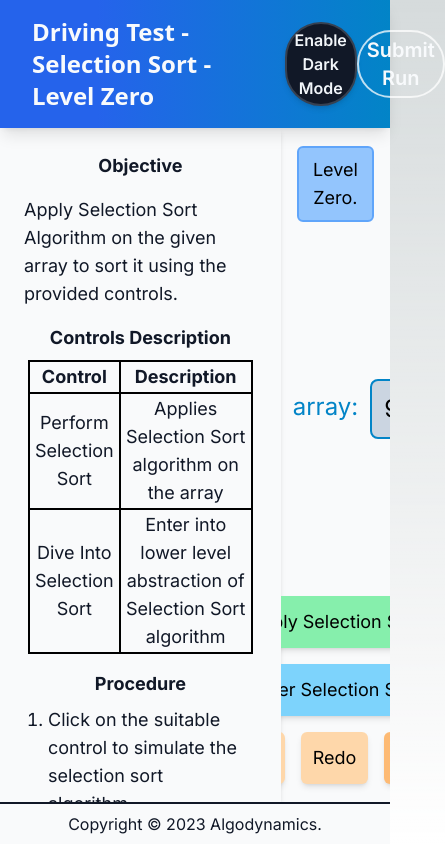
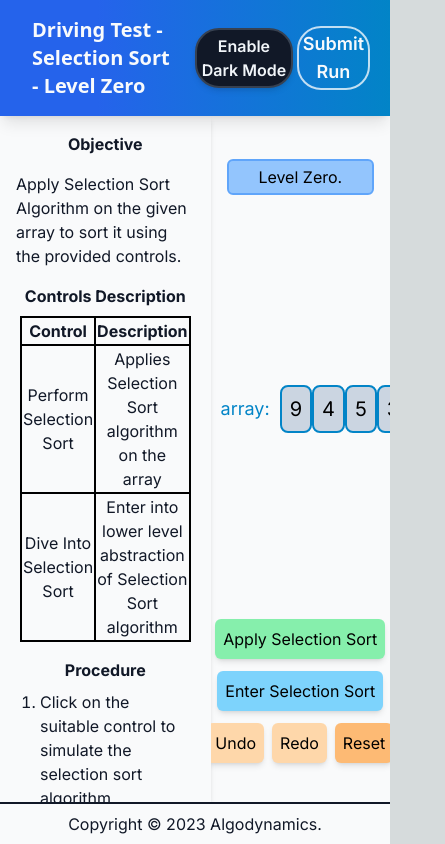
Before and after one commit to algodynamics-iiith/selection-sort-hierarchical, a Next.js app: page /level-zero in a window 390 px wide. Shown: the whole page, 445 px wide, since content can reach past the window. Built offline with nearby package versions, Linux system fonts and the light colour scheme.

Commit message:
Updated UI support for mobile

```diff
--- a/app/(experiment)/level-one/page.tsx
+++ b/app/(experiment)/level-one/page.tsx
@@ -117,11 +117,10 @@ const Prompts = Object.freeze({
  * @param stateIndex Index of timeline element indicating the current experiment state.
  * @returns
  */
-function createLevelState(level: number, status: boolean, timeline: SelectionSortState[], stateIndex: number): LevelStateData {
+function createLevelState(level: number, timeline: SelectionSortState[], stateIndex: number): LevelStateData {
   let levelState: LevelStateData = {} as LevelStateData
 
   levelState.level = level
-  levelState.activityStatus = status
   levelState.stateTimeline = timeline
   levelState.currentStateIndex = stateIndex
 
@@ -180,7 +179,6 @@ function initLevelState(levelState: LevelStateData) {
       // Create and store lower LevelStateData
       state = createLevelState(
         levelState.level - state.level + 1,
-        true,
         [newState],
         0
       )
@@ -218,7 +216,7 @@ function initLevelState(levelState: LevelStateData) {
         newState.b))
 
       // New level state.
-      state = createLevelState(state.level, true, newTimeline, newTimeline.length - 1)
+      state = createLevelState(state.level, newTimeline, newTimeline.length - 1)
     }
   }
   console.log("level:", levelNumber, "initLevelState:", state)
@@ -256,7 +254,7 @@ export default function Experiment() {
     newTimeline.push(newState)
     // Update states.
     setPreState({ ...state })
-    setLevelState(createLevelState(levelNumber, true, newTimeline, levelState.currentStateIndex + 1))
+    setLevelState(createLevelState(levelNumber, newTimeline, levelState.currentStateIndex + 1))
     setState(newState)
     setType(Action.FindMax)
     setPrompt(Prompts.FindMax)
@@ -273,7 +271,7 @@ export default function Experiment() {
       newTimeline.push(newState)
       // Update states.
       setPreState({ ...state })
-      setLevelState(createLevelState(levelNumber, true, newTimeline, levelState.currentStateIndex + 1))
+      setLevelState(createLevelState(levelNumber, newTimeline, levelState.currentStateIndex + 1))
       setState(newState)
       setType(Action.SwapMax)
       setPrompt(Prompts.SwapMax)
@@ -287,7 +285,7 @@ export default function Experiment() {
     newTimeline.push(newState)
     // Update states.
     setPreState({ ...state })
-    setLevelState(createLevelState(levelNumber, true, newTimeline, levelState.currentStateIndex + 1))
+    setLevelState(createLevelState(levelNumber, newTimeline, levelState.currentStateIndex + 1))
     setState(newState)
     setType(Action.DecrementBResetMaxI)
     setPrompt(Prompts.DecrementBResetMaxI)
@@ -309,7 +307,7 @@ export default function Experiment() {
     // Update states.
     setPreState({ ...state })
     setState(levelState.stateTimeline[levelState.currentStateIndex - 1])
-    setLevelState(createLevelState(levelNumber, true, levelState.stateTimeline, levelState.currentStateIndex - 1))
+    setLevelState(createLevelState(levelNumber, levelState.stateTimeline, levelState.currentStateIndex - 1))
     setType(Action.Undo)
     setPrompt(Prompts.Undo)
   }
@@ -318,7 +316,7 @@ export default function Experiment() {
     // Update states.
     setPreState({ ...state })
     setState(levelState.stateTimeline[levelState.currentStateIndex + 1])
-    setLevelState(createLevelState(levelNumber, true, levelState.stateTimeline, levelState.currentStateIndex + 1))
+    setLevelState(createLevelState(levelNumber, levelState.stateTimeline, levelState.currentStateIndex + 1))
     setType(Action.Redo)
     setPrompt(Prompts.Redo)
   }
@@ -327,7 +325,7 @@ export default function Experiment() {
     // New variables.
     let initState = initialLevelState.stateTimeline[0]
     let newTimeline = [createState(initState.array, initState.i, initState.max, initState.b)]
-    let newLevelState = createLevelState(levelNumber, true, newTimeline, 0)
+    let newLevelState = createLevelState(levelNumber, newTimeline, 0)
     // Update states.
     setPreState({ ...state })
     setLevelState(newLevelState)
@@ -338,7 +336,7 @@ export default function Experiment() {
 
   function handleDone() {
     // New variables.
-    const newLevelState = createLevelState(levelNumber, false, levelState.stateTimeline, levelState.currentStateIndex)
+    const newLevelState = createLevelState(levelNumber, levelState.stateTimeline, levelState.currentStateIndex)
     // Update states.
     setPreState({ ...state })
     setLevelState(newLevelState)
@@ -388,10 +386,10 @@ export default function Experiment() {
         id='headerBlock'
         className={'grid p-4 grid-cols-4 justify-around bg-gradient-to-r from-blue-600 from-25% to-sky-600  shadow-lg'}
       >
-        <span className={"px-4 font-sans text-2xl font-bold text-slate-50 col-span-3 justify-self-start"}>
+      <span className={"flex px-4 font-sans text-xl md:text-2xl font-bold text-slate-50 col-span-2 lg:col-span-3 justify-self-start items-center"}>
           Driving Test - Selection Sort - Level One
         </span>
-        <div className='col-span-1 flex justify-around items-center'>
+        <div className='col-span-2 lg:col-span-1 flex justify-around items-center'>
           <ThemeToggle />
         </div>
       </header>
@@ -399,18 +397,18 @@ export default function Experiment() {
       <Suspense fallback={<Loading />}>
         <div className="flex-grow flex overflow-hidden">
           {/* Information */}
-          <div className="max-w-lg overflow-y-auto shadow-md p-6 text-lg">
+          <div className="max-w-min md:max-w-min lg:max-w-2xl overflow-y-auto shadow-md p-4 lg:p-8 text-md lg:text-xl">
             <Instructions />
           </div>
           {/* Activity */}
-          <div className="w-full text-lg overflow-x-auto">
+          <div className="w-full text-md lg:text-2xl overflow-auto">
             <div className="relative h-full w-full">
               {/* Controls */}
               <div className={"flex flex-col justify-evenly items-center w-full h-full "}>
                 {/* Prompt */}
                 <div className="w-full">
                   <div className={
-                    "text-center m-4 p-2 rounded-md border-2 text-black "
+                    "text-center lg:m-4 p-1 lg:p-2 rounded-md border-2 text-black "
                     + ((prompt === Prompts.FindMax || prompt === Prompts.SwapMax)
                       ? "bg-green-300 border-green-400"
                       : "bg-blue-300 border-blue-400")}
@@ -421,7 +419,7 @@ export default function Experiment() {
                 {/* Variables */}
                 <div className="grid grid-cols-1 grid-rows-3 w-full items-center justify-center h-1/2">
                   <div className="flex w-full h-full row-start-2 justify-start items-start overflow-visible">
-                    <div className="flex flex-col justify-center items-center text-center w-1/6 h-full p-1 text-xl">
+                    <div className="flex flex-col justify-center items-center text-center w-1/6 h-full lg:p-1 text-md lg:text-2xl">
                       {/* i = {state.i}
                       <br />
                       max = {state.max}
@@ -512,7 +510,7 @@ export default function Experiment() {
         </div>
       </Suspense>
       {/* Copyright */}
-      <div className={"text-center p-2 border-t-2 " + (theme === "Dark" ? "border-gray-100" : "border-gray-900")}>
+      <div className={"text-center lg:text-xl p-2 border-t-2 " + (theme === "Dark" ? "border-gray-100" : "border-gray-900")}>
         Copyright &copy; 2023 Algodynamics.
       </div>
     </Layout>
--- a/app/(experiment)/level-two/page.tsx
+++ b/app/(experiment)/level-two/page.tsx
@@ -117,11 +117,10 @@ const Prompts = Object.freeze({
  * @param stateIndex Index of timeline element indicating the current experiment state.
  * @returns
  */
-function createLevelState(level: number, status: boolean, timeline: SelectionSortState[], stateIndex: number): LevelStateData {
+function createLevelState(level: number, timeline: SelectionSortState[], stateIndex: number): LevelStateData {
   let levelState: LevelStateData = {} as LevelStateData
 
   levelState.level = level
-  levelState.activityStatus = status
   levelState.stateTimeline = timeline
   levelState.currentStateIndex = stateIndex
 
@@ -180,7 +179,6 @@ function initLevelState(levelState: LevelStateData) {
       // Create and store lower LevelStateData
       state = createLevelState(
         levelState.level - state.level + 1,
-        true,
         [newState],
         0
       )
@@ -218,7 +216,7 @@ function initLevelState(levelState: LevelStateData) {
         newState.b))
 
       // New level state.
-      state = createLevelState(state.level, true, newTimeline, newTimeline.length - 1)
+      state = createLevelState(state.level, newTimeline, newTimeline.length - 1)
     }
   }
 
@@ -253,7 +251,7 @@ export default function Experiment() {
       newTimeline.push(newState)
       // Update states.
       setPreState({ ...state })
-      setLevelState(createLevelState(levelNumber, true, newTimeline, levelState.currentStateIndex + 1))
+      setLevelState(createLevelState(levelNumber, newTimeline, levelState.currentStateIndex + 1))
       setState(newState)
       setType(Action.Increment)
       setPrompt(Prompts.Increment)
@@ -268,7 +266,7 @@ export default function Experiment() {
     newTimeline.push(newState)
     // Update states.
     setPreState({ ...state })
-    setLevelState(createLevelState(levelNumber, true, newTimeline, levelState.currentStateIndex + 1))
+    setLevelState(createLevelState(levelNumber, newTimeline, levelState.currentStateIndex + 1))
     setState(newState)
     setType(Action.UpdateMax)
     setPrompt(Prompts.UpdateMax)
@@ -278,7 +276,7 @@ export default function Experiment() {
     // Update states.
     setPreState({ ...state })
     setState(levelState.stateTimeline[levelState.currentStateIndex - 1])
-    setLevelState(createLevelState(levelNumber, true, levelState.stateTimeline, levelState.currentStateIndex - 1))
+    setLevelState(createLevelState(levelNumber, levelState.stateTimeline, levelState.currentStateIndex - 1))
     setType(Action.Undo)
     setPrompt(Prompts.Undo)
   }
@@ -287,7 +285,7 @@ export default function Experiment() {
     // Update states.
     setPreState({ ...state })
     setState(levelState.stateTimeline[levelState.currentStateIndex + 1])
-    setLevelState(createLevelState(levelNumber, true, levelState.stateTimeline, levelState.currentStateIndex + 1))
+    setLevelState(createLevelState(levelNumber, levelState.stateTimeline, levelState.currentStateIndex + 1))
     setType(Action.Redo)
     setPrompt(Prompts.Redo)
   }
@@ -296,7 +294,7 @@ export default function Experiment() {
     // New variables.
     let initState = initialLevelState.stateTimeline[0]
     let newTimeline = [createState(initState.array, initState.i, initState.max, initState.b)]
-    let newLevelState = createLevelState(levelNumber, true, newTimeline, 0)
+    let newLevelState = createLevelState(levelNumber, newTimeline, 0)
     // Update states.
     setPreState({ ...state })
     setLevelState(newLevelState)
@@ -307,7 +305,7 @@ export default function Experiment() {
 
   function handleDone() {
     // New variables.
-    const newLevelState = createLevelState(levelNumber, false, levelState.stateTimeline, levelState.currentStateIndex)
+    const newLevelState = createLevelState(levelNumber, levelState.stateTimeline, levelState.currentStateIndex)
     // Update states.
     setPreState({ ...state })
     setLevelState(newLevelState)
--- a/app/(experiment)/level-zero/instructions.tsx
+++ b/app/(experiment)/level-zero/instructions.tsx
@@ -5,12 +5,12 @@ export default function Information() {
   const theme = useAppSelector(selectTheme)
   return (
     <div className="flex-col space-y-4">
-      <h1 className="text-center font-bold text-lg">Objective</h1>
+      <h1 className="text-center font-bold">Objective</h1>
       <p>
         Apply Selection Sort Algorithm on the given array to sort it using the provided controls.
       </p>
       <div className="text-center m-1 flex-col justify-center space-y-2">
-        <h1 className="font-bold text-lg">Controls Description</h1>
+        <h1 className="font-bold">Controls Description</h1>
         <table className="w-full" id="variables-table">
           <thead>
             <tr>
@@ -33,7 +33,7 @@ export default function Information() {
         </table>
       </div>
       <div className="m-1 space-y-2">
-        <h1 className="text-center font-bold text-lg">Procedure</h1>
+        <h1 className="text-center font-bold">Procedure</h1>
         <ol className="list-decimal ps-5">
           <li>Click on the suitable control to simulate the selection sort algorithm.</li>
           <li>You can <em>Undo</em> and <em>Redo</em> actions or <em>Reset</em> the experiment by clicking on the respective buttons.</li>
--- a/app/(experiment)/level-zero/page.tsx
+++ b/app/(experiment)/level-zero/page.tsx
@@ -182,11 +182,10 @@ const Prompts = Object.freeze({
  * @param stateIndex Index of timeline element indicating the current experiment state.
  * @returns
  */
-function createLevelState(level: number, status: boolean, timeline: SelectionSortState[], stateIndex: number): LevelStateData {
+function createLevelState(level: number, timeline: SelectionSortState[], stateIndex: number): LevelStateData {
   let levelState: LevelStateData = {} as LevelStateData
 
   levelState.level = level
-  levelState.activityStatus = status
   levelState.stateTimeline = timeline
   levelState.currentStateIndex = stateIndex
 
@@ -245,7 +244,6 @@ function initLevelState(levelState: LevelStateData) {
       // Create and store lower LevelStateData
       state = createLevelState(
         levelState.level - state.level + 1,
-        true,
         [newState],
         0
       )
@@ -283,7 +281,7 @@ function initLevelState(levelState: LevelStateData) {
         newState.b))
 
       // New level state.
-      state = createLevelState(state.level, true, newTimeline, newTimeline.length - 1)
+      state = createLevelState(state.level, newTimeline, newTimeline.length - 1)
     }
   }
 
@@ -350,7 +348,7 @@ export default function Experiment() {
     newTimeline.push(newState)
     // Update states.
     setPreState({ ...state })
-    setLevelState(createLevelState(levelNumber, true, newTimeline, levelState.currentStateIndex + 1))
+    setLevelState(createLevelState(levelNumber, newTimeline, levelState.currentStateIndex + 1))
     setState(newState)
     setType(Action.SelectionSort)
     setPrompt(Prompts.SelectionSort)
@@ -372,7 +370,7 @@ export default function Experiment() {
     // Update states.
     setPreState({ ...state })
     setState(levelState.stateTimeline[levelState.currentStateIndex - 1])
-    setLevelState(createLevelState(levelNumber, true, levelState.stateTimeline, levelState.currentStateIndex - 1))
+    setLevelState(createLevelState(levelNumber, levelState.stateTimeline, levelState.currentStateIndex - 1))
     setType(Action.Undo)
     setPrompt(Prompts.Undo)
   }
@@ -381,7 +379,7 @@ export default function Experiment() {
     // Update states.
     setPreState({ ...state })
     setState(levelState.stateTimeline[levelState.currentStateIndex + 1])
-    setLevelState(createLevelState(levelNumber, true, levelState.stateTimeline, levelState.currentStateIndex + 1))
+    setLevelState(createLevelState(levelNumber, levelState.stateTimeline, levelState.currentStateIndex + 1))
     setType(Action.Redo)
     setPrompt(Prompts.Redo)
   }
@@ -390,7 +388,7 @@ export default function Experiment() {
     // New variables.
     let initState = initialLevelState.stateTimeline[0]
     let newTimeline = [createState(initState.array, initState.i, initState.max, initState.b)]
-    let newLevelState = createLevelState(levelNumber, true, newTimeline, 0)
+    let newLevelState = createLevelState(levelNumber, newTimeline, 0)
     // Update states.
     setPreState({ ...state })
     setLevelState(newLevelState)
@@ -410,7 +408,7 @@ export default function Experiment() {
 
   function handleConfirmSubmit() {
     // New variables.
-    const newLevelState = createLevelState(levelNumber, false, levelState.stateTimeline, levelState.currentStateIndex)
+    const newLevelState = createLevelState(levelNumber, levelState.stateTimeline, levelState.currentStateIndex)
     // Update states.
     setPreState({ ...state })
     setLevelState(newLevelState)
@@ -421,6 +419,7 @@ export default function Experiment() {
   }
 
   function handleCancelSubmit() {
+    // Update states.
     setPreState({ ...state })
     setLevelState({ ...levelState })
     setState({ ...state })
@@ -472,18 +471,18 @@ export default function Experiment() {
         id='headerBlock'
         className={'grid p-4 grid-cols-4 justify-around bg-gradient-to-r from-blue-600 from-25% to-sky-600  shadow-lg'}
       >
-        <span className={"px-4 font-sans text-2xl font-bold text-slate-50 col-span-3 justify-self-start"}>
+        <span className={"flex px-4 font-sans text-xl md:text-2xl font-bold text-slate-50 col-span-2 lg:col-span-3 justify-self-start items-center"}>
           Driving Test - Selection Sort - Level Zero
         </span>
-        <div className='col-span-1 flex justify-around items-center'>
+        <div className='col-span-2 lg:col-span-1 flex justify-around items-center'>
           <ThemeToggle />
           <Suspense fallback={null}>
             {/* Submit Button */}
             <button
               type='button'
-              className='transition ease-out hover:scale-110 hover:duration-400
-                px-2 py-1 border-2 border-white/75 hover:border-white hover:bg-slate-50/10 rounded-full
-                text-xl font-semibold text-slate-50'
+              className='transition ease-out hover:scale-110 hover:duration-400 m-1
+                px-1 py-0.5 md:px-2 md:py-1 border-2 border-white/75 hover:border-white hover:bg-slate-50/10 rounded-3xl md:rounded-full
+                text-lg :md:text-xl font-semibold text-slate-50'
               onClick={() => handleSubmit()}
             >
               Submit Run
@@ -495,11 +494,11 @@ export default function Experiment() {
       <Suspense fallback={<Loading />}>
         <div className="flex-grow flex overflow-hidden">
           {/* Information */}
-          <div className="max-w-lg overflow-y-auto shadow-md p-6 text-lg">
+          <div className="max-w-min md:max-w-min lg:max-w-2xl overflow-y-auto shadow-md p-4 lg:p-8 text-md lg:text-xl">
             <Instructions />
           </div>
           {/* Activity */}
-          <div className="w-full text-lg overflow-x-auto">
+          <div className="w-full text-md lg:text-2xl overflow-x-auto">
             <div className="relative h-full w-full">
               {/* Submit Window */}
               <div className={
@@ -534,7 +533,7 @@ export default function Experiment() {
                 {/* Prompt */}
                 <div className="w-full">
                   <div className={
-                    "text-center m-4 p-2 rounded-md border-2 text-black "
+                    "text-center m-4 p-1 lg:p-2 rounded-md border-2 text-black lg:text-xl "
                     + ((prompt === Prompts.SelectionSort || prompt === Prompts.ConfirmSubmit)
                       ? "bg-green-300 border-green-400"
                       : "bg-blue-300 border-blue-400")}
@@ -605,7 +604,7 @@ export default function Experiment() {
         </div>
       </Suspense>
       {/* Copyright */}
-      <div className={"text-center p-2 border-t-2 " + (theme === "Dark" ? "border-gray-100" : "border-gray-900")}>
+      <div className={"text-center lg:text-xl p-2 border-t-2 " + (theme === "Dark" ? "border-gray-100" : "border-gray-900")}>
         Copyright &copy; 2023 Algodynamics.
       </div>
     </Layout>
--- a/app/_components/_buttons/actionButton.tsx
+++ b/app/_components/_buttons/actionButton.tsx
@@ -17,8 +17,8 @@ export default function ActionButton({
     <button
       type="button"
       id={id}
-      className={"flex m-2 p-3 justify-center items-center "
-        + "rounded-md shadow-md text-black "
+      className={"flex m-1 p-2 lg:m-2 lg:p-4 justify-center items-center "
+        + "rounded-md shadow-md text-black lg:text-xl "
         + (disabled ? "" : "transition ease-out hover:scale-105 hover:duration-300 ")
         + (type === "primary"
           ? (disabled ? "bg-green-200" : "bg-green-300")
--- a/app/_components/_buttons/arrayElements.tsx
+++ b/app/_components/_buttons/arrayElements.tsx
@@ -17,7 +17,7 @@ export default function ArrayElement({
 }) {
   return (
     <span
-      className={"flex justify-center p-3 border-2 border-sky-600 text-black text-2xl rounded-lg "
+      className={"flex justify-center p-2 lg:p-3 border-2 border-sky-600 text-black text-xl lg:text-2xl rounded-lg "
         + (highlight
           ? "border-dashed bg-yellow-300"
           : sorted
--- a/app/_components/_buttons/darkModeToggleButton.tsx
+++ b/app/_components/_buttons/darkModeToggleButton.tsx
@@ -12,8 +12,8 @@ export default function ThemeToggle() {
     <button
       type="button"
       id="dark-mode-toggle-button"
-      className={"px-2 py-1 justify-center items-center "
-        + "rounded-full shadow-md border-2 font-semibold "
+      className={"p-1 md:px-2 md:py-1 justify-center items-center "
+        + "rounded-3xl shadow-md border-2 font-semibold text-md lg:text-lg "
         + (theme === "Dark" ? "bg-slate-100 border-slate-300 text-gray-900" : "bg-gray-900 border-gray-700 text-slate-100")
       }
       onClick={() => dispatch(updateTheme(theme === "Light" ? "Dark" : "Light"))}
--- a/app/_components/_constructors/createArray.tsx
+++ b/app/_components/_constructors/createArray.tsx
@@ -34,15 +34,15 @@ export default function CreateArray({
   }
 
   return (
-    <div className="flex w-full justify-evenly items-start">
+    <div className="flex w-full justify-evenly items-start text-lg lg:text-2xl">
       {/* Value Names */}
-      <div className="flex flex-col justify-start items-center space-y-2">
-        <span className="p-3 text-sky-600 text-2xl">array:</span>
-        <span className="text-amber-600 text-2xl" hidden={hideIndex}>position:</span>
+      <div className="flex flex-col justify-start items-center space-y-1 lg:space-y-2">
+        <span className="p-2.5 lg:p-3.5 text-sky-600">array:</span>
+        <span className="text-amber-600" hidden={hideIndex}>position:</span>
       </div>
       {/* Array Elements */}
       {array.map((value, index) => {
-        return (<div className="flex flex-col justify-start items-center space-y-2" key={index}>
+        return (<div className="flex flex-col justify-start items-center space-y-1 lg:space-y-2" key={index}>
           {/* Element */}
           <ArrayElement
             value={value}
@@ -55,37 +55,37 @@ export default function CreateArray({
             }
           />
           {/* Position/Index */}
-          <span className="text-amber-600 text-2xl" hidden={hideIndex}>
+          <span className="text-amber-600" hidden={hideIndex}>
             {index}
           </span>
           {/* Index Pointer */}
-          <span className="text-amber-600 text-2xl" hidden={currentIndex === index ? false : true}>
+          <span className="text-amber-600" hidden={currentIndex === index ? false : true}>
             i
           </span>
           {/* Boundary Pointer */}
-          <span className="text-purple-600 text-2xl" hidden={currentBoundary === index ? false : true}>
+          <span className="text-purple-600" hidden={currentBoundary === index ? false : true}>
             b
           </span>
           {/* Fringe Pointer */}
-          <span className="text-purple-600 text-2xl" hidden={(currentBoundary && ((currentBoundary - 1) === index)) ? false : true}>
+          <span className="text-purple-600" hidden={(currentBoundary && ((currentBoundary - 1) === index)) ? false : true}>
             f
           </span>
           {/* Max Pointer */}
-          <span className="text-purple-600 text-2xl" hidden={currentMax === index ? false : true}>
+          <span className="text-purple-600" hidden={currentMax === index ? false : true}>
             max
           </span>
           {/* Min Pointer */}
-          <span className="text-purple-600 text-2xl" hidden={currentMin === index ? false : true}>
+          <span className="text-purple-600" hidden={currentMin === index ? false : true}>
             min
           </span>
         </div>)
       })}
       {/* Boundary Element */}
-      {(hideIndex !== true) && <div className="flex flex-col justify-start items-center space-y-2">
-        <div className="flex justify-center mt-1 px-5 py-7 text-2xl rounded-lg">{`${' '}`}</div>
-        <span className="text-amber-600 text-2xl" hidden={hideIndex}>{array.length}</span>
-        <span className="text-amber-600 text-2xl" hidden={currentIndex === array.length ? false : true}>i</span>
-        <span className="text-purple-600 text-2xl" hidden={currentBoundary === array.length ? false : true}>b</span>
+      {(hideIndex !== true) && <div className="flex flex-col justify-start items-center space-y-1 lg:space-y-2">
+        <div className="flex justify-center mt-8 lg:mt-9 p-2 lg:p-3 rounded-lg">{`${' '}`}</div>
+        <span className="text-amber-600" hidden={hideIndex}>{array.length}</span>
+        <span className="text-amber-600" hidden={currentIndex === array.length ? false : true}>i</span>
+        <span className="text-purple-600" hidden={currentBoundary === array.length ? false : true}>b</span>
       </div>}
     </div>
   )
--- a/app/page.tsx
+++ b/app/page.tsx
@@ -11,7 +11,7 @@ export const metadata: Metadata = {
 const orgOfPOC: string = "International Institute of Information Technology, Hyderabad";
 const nameOfPOC: string = "Gnaneswar Kulindala";
 const emailOfPOC: string = "gnaneswar.kulindala@research.iiit.ac.in";
-const mobileOfPOC: string = "+91 79894 73223";
+const mobileOfPOC: string = "";
 
 export default function Home() {
   return (
@@ -20,7 +20,7 @@ export default function Home() {
         id='headerBlock'
         className={'grid p-4 grid-cols-4 justify-around bg-gradient-to-r from-sky-600 via-blue-600 to-sky-600  shadow-lg'}
       >
-        <div className="px-4 font-sans text-2xl font-bold text-slate-50 col-span-2 col-start-2 justify-self-center">
+        <div className="flex px-4 font-sans text-2xl font-bold text-slate-50 col-span-3 lg:col-span-2 col-start-1 lg:col-start-2 justify-self-center items-center">
           Driving Test - Selection Sort Algorithm
         </div>
         <div className="flex col-start-4 justify-center items-center">
--- a/lib/features/userData/userDataSlice.ts
+++ b/lib/features/userData/userDataSlice.ts
@@ -6,7 +6,6 @@ type ThemeStates = "Light" | "Dark"
 // Selection Sort Level State Interface.
 export type LevelStateData = {
   level: number,
-  activityStatus: boolean,
   stateTimeline: SelectionSortState[],
   currentStateIndex: number,
 }
@@ -85,7 +84,6 @@ function initLevelState(level: number, initialState: SelectionSortState): LevelS
   let levelState: LevelStateData = {} as LevelStateData
 
   levelState.level = level
-  levelState.activityStatus = true
   levelState.stateTimeline = [{...initialState}]
   levelState.currentStateIndex = 0
 
```
Also changed, not shown: app/(experiment)/level-one/instructions.tsx (+4 -4 lines), package.json (+4 -4 lines), 1 other file (tests, documents, lock files or other folders).
